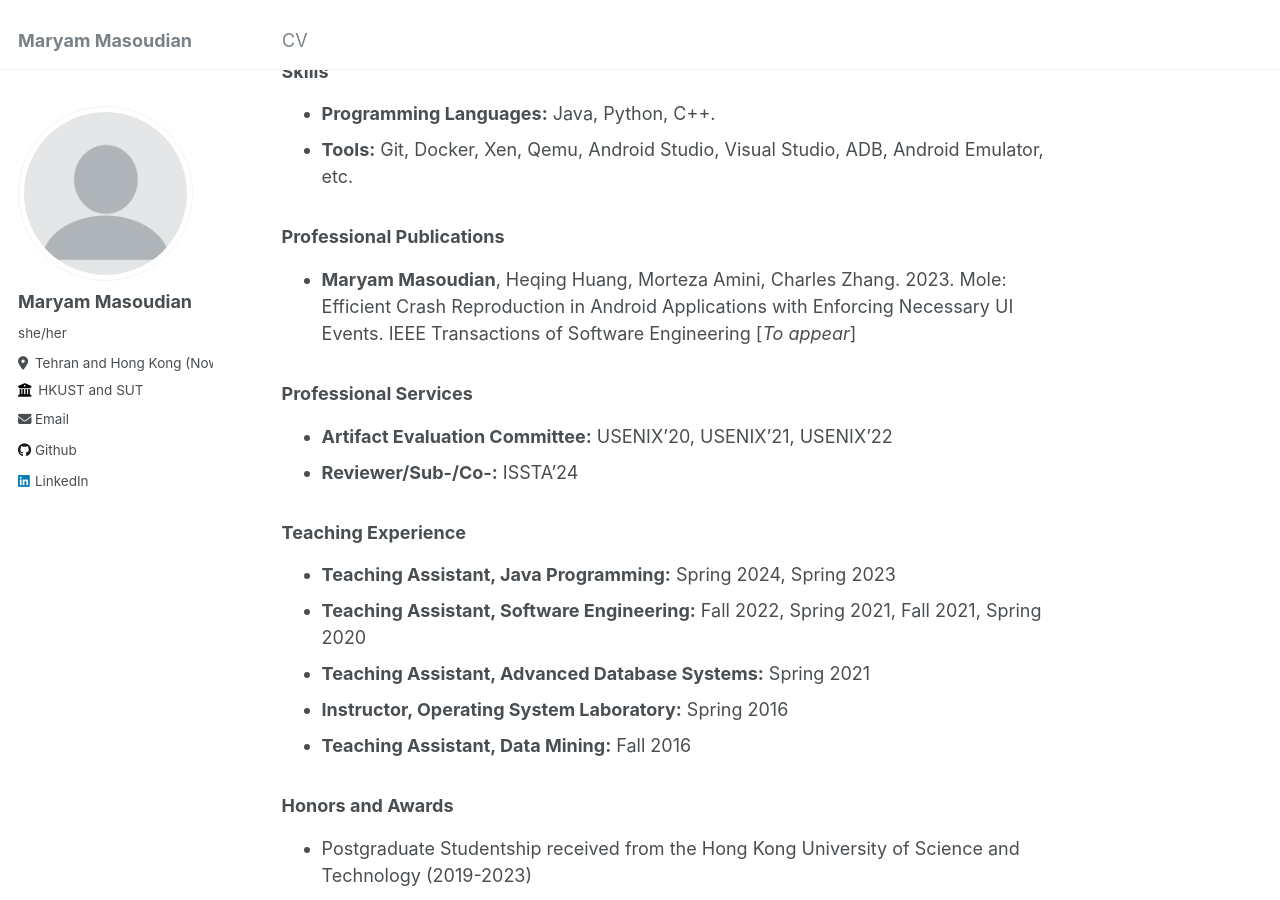
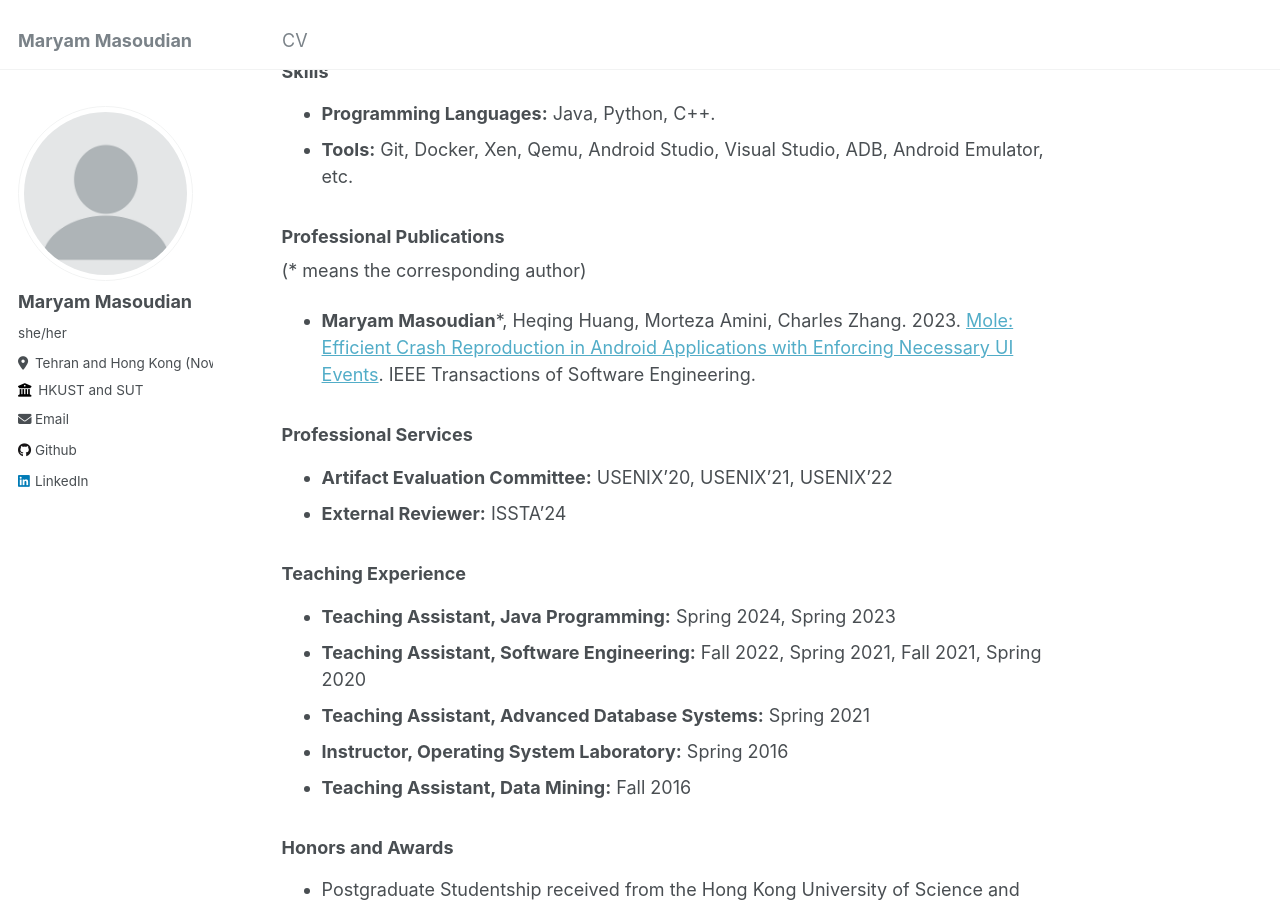
Before and after one commit to maryammsd/maryammsd.github.io, a Jekyll site: the page built from _pages/about.md, in a window 1280 px wide and 900 px high, scrolled down 487 px. Built offline with Jekyll 4.4.1, drawn with Linux system fonts in a browser that asks for light colours.

Commit message:
Update about.md

```diff
--- a/_pages/about.md
+++ b/_pages/about.md
@@ -17,11 +17,15 @@ Software Testing, Program Analysis
 * **Tools:** Git, Docker, Xen, Qemu, Android Studio, Visual Studio, ADB, Android Emulator, etc.
 
 ### Professional Publications
-* **Maryam Masoudian**, Heqing Huang, Morteza Amini, Charles Zhang. 2023. Mole: Efficient Crash Reproduction in Android Applications with Enforcing Necessary UI Events. IEEE Transactions of Software Engineering [*To appear*]
+(* means the corresponding author)
+
+* **Maryam Masoudian***, Heqing Huang, Morteza Amini, Charles Zhang. 2023. [Mole: Efficient Crash Reproduction in Android Applications with Enforcing Necessary UI Events](https://ieeexplore.ieee.org/document/10599338). IEEE Transactions of Software Engineering.
+
+
 
 ### Professional Services
 * **Artifact Evaluation Committee:** USENIX’20, USENIX’21, USENIX’22
-* **Reviewer/Sub-/Co-:** ISSTA’24
+* **External Reviewer:** ISSTA’24
 
 ### Teaching Experience
 * **Teaching Assistant, Java Programming:** Spring 2024, Spring 2023
```
